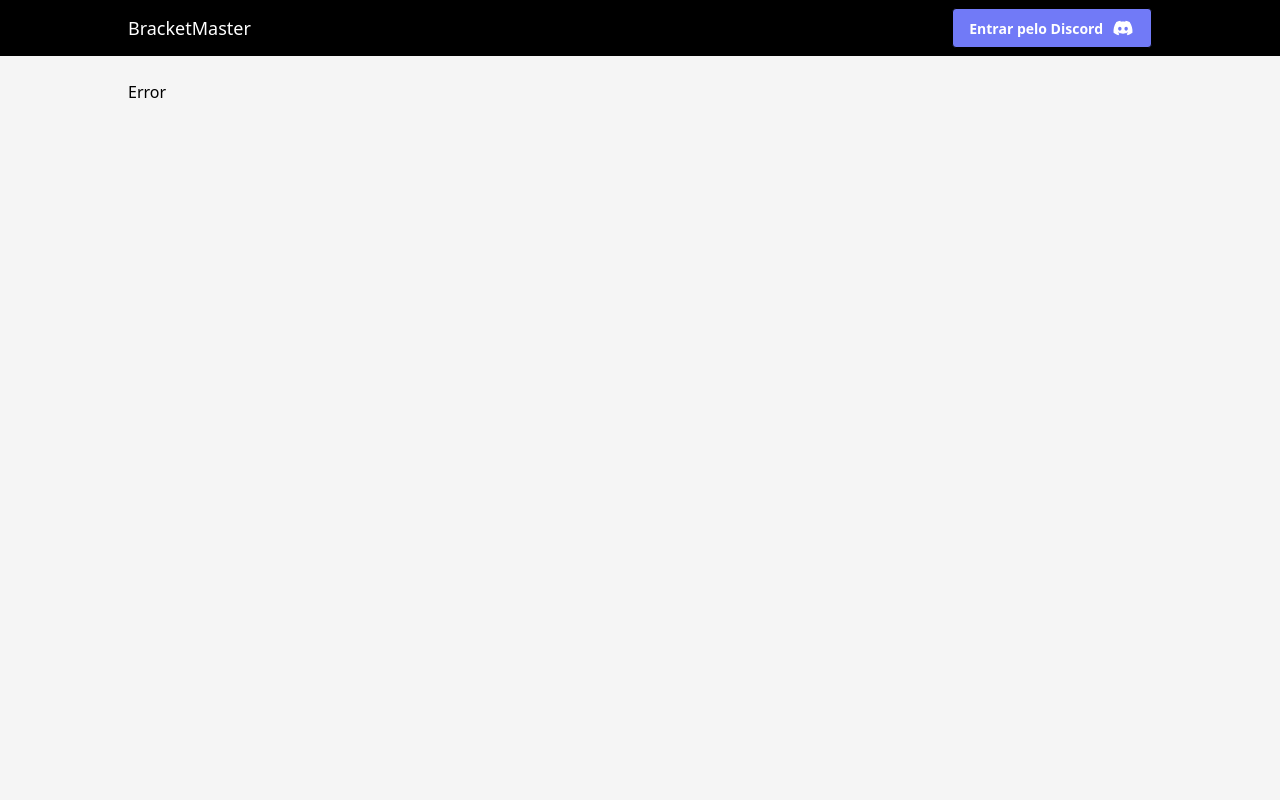
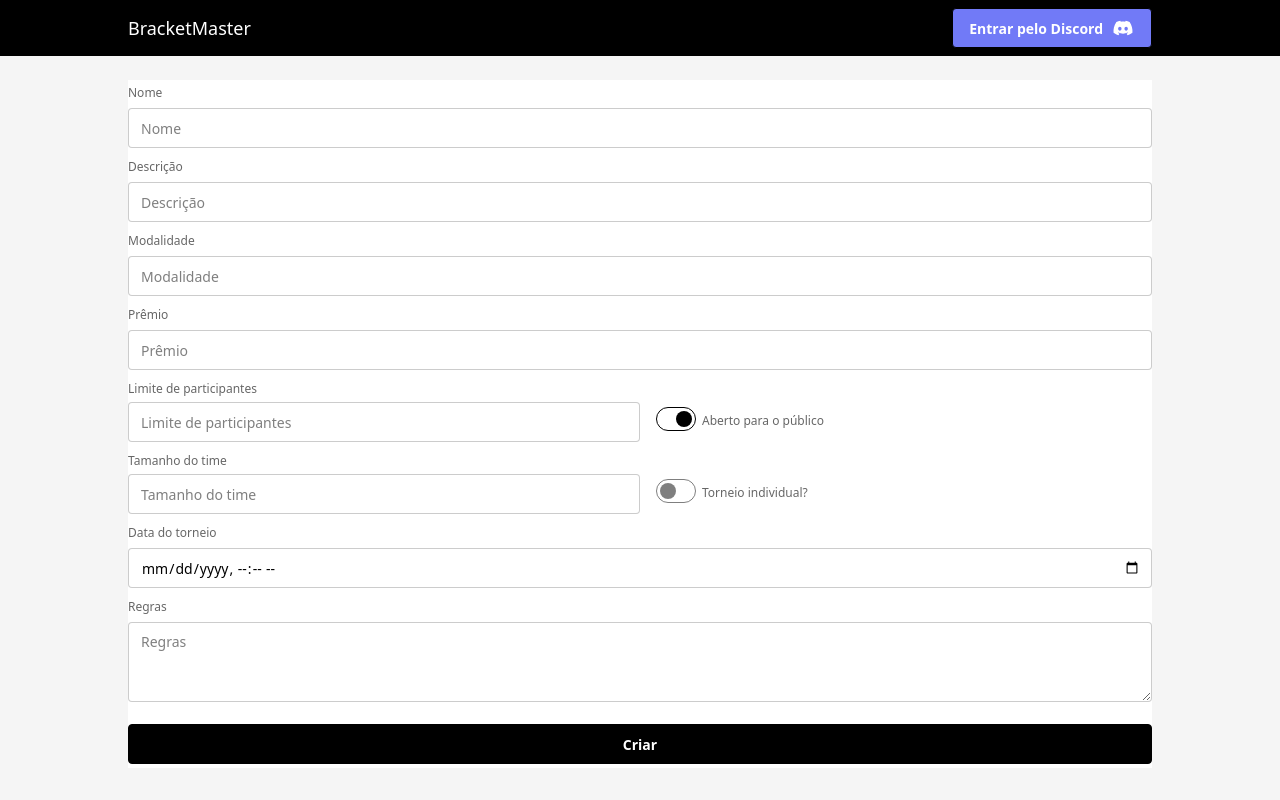
Before and after one commit to GustavoBrazThomaz/bracket-master, a React (Vite) app: page /teste in a window 1280 px wide. Built offline with nearby package versions, Linux system fonts and the light colour scheme; no server answers.

Commit message:
feat: add create tournament

```diff
--- a/index.html
+++ b/index.html
@@ -4,7 +4,7 @@
     <meta charset="UTF-8" />
     <link rel="icon" type="image/svg+xml" href="/vite.svg" />
     <meta name="viewport" content="width=device-width, initial-scale=1.0" />
-    <title>Vite + React + TS</title>
+    <title>BracketMaster</title>
   </head>
   <body>
     <div id="root"></div>
--- a/package.json
+++ b/package.json
@@ -10,6 +10,7 @@
     "preview": "vite preview"
   },
   "dependencies": {
+    "@hookform/resolvers": "^5.0.1",
     "@tailwindcss/vite": "^4.1.4",
     "@tanstack/react-query": "^5.74.4",
     "axios": "^1.9.0",
@@ -20,9 +21,11 @@
     "lucide-react": "^0.503.0",
     "react": "^19.0.0",
     "react-dom": "^19.0.0",
+    "react-hook-form": "^7.56.1",
     "react-hot-toast": "^2.5.2",
     "react-router": "^7.5.2",
     "tailwindcss": "^4.1.4",
+    "zod": "^3.24.3",
     "zustand": "^5.0.3"
   },
   "devDependencies": {
--- /dev/null
+++ b/src/page/tournaments/modal/create-tournament-modal.tsx
@@ -0,0 +1,12 @@
+import { TournamentForm } from "../../../ui/forms/tournament-form/tournament-form";
+
+export function CreateTournamentModal() {
+  return (
+    <dialog id="my_modal_1" className="modal">
+      <div className="modal-box">
+        <h3 className="font-bold text-lg">Criar Campeonato</h3>
+        <TournamentForm modalId="my_modal_1" />
+      </div>
+    </dialog>
+  );
+}
--- a/src/page/tournaments/tournaments.tsx
+++ b/src/page/tournaments/tournaments.tsx
@@ -1,5 +1,7 @@
 import { useGetTournaments } from "../../service/tournaments/use-get-tournaments";
 import TournamentCard from "../../ui/components/tournament-card";
+import { openModal } from "../../utils/modal";
+import { CreateTournamentModal } from "./modal/create-tournament-modal";
 
 export default function TournamentsPage() {
   const { data, isLoading, isPending } = useGetTournaments({
@@ -13,13 +15,20 @@ export default function TournamentsPage() {
   return (
     <div className="w-full space-y-4">
       <div className="w-full flex justify-end">
-        <button className="btn btn-neutral">Criar torneio</button>
+        <button
+          onClick={() => openModal("my_modal_1")}
+          className="btn btn-neutral"
+        >
+          Criar torneio
+        </button>
       </div>
       <div className="flex flex-wrap gap-4 justify-evenly">
         {data?.content.map((tournament) => (
           <TournamentCard tournament={tournament} key={tournament.id} />
         ))}
       </div>
+
+      <CreateTournamentModal />
     </div>
   );
 }
--- a/src/routes/routes.tsx
+++ b/src/routes/routes.tsx
@@ -4,6 +4,7 @@ import App from "../App";
 import { AppBar } from "../ui/components/appbar";
 import { DiscordAuth } from "../page/auth/discord-auth";
 import { TournamentPage } from "../page/tournaments/tournament";
+import { TournamentForm } from "../ui/forms/tournament-form/tournament-form";
 
 export const routes = createBrowserRouter([
   {
@@ -19,6 +20,10 @@ export const routes = createBrowserRouter([
         path: "tournament/:id",
         Component: TournamentPage,
       },
+      {
+        path: "teste",
+        Component: TournamentForm,
+      },
     ],
     errorElement: (
       <AppBar>
--- a/src/service/tournaments/tournaments.ts
+++ b/src/service/tournaments/tournaments.ts
@@ -1,5 +1,6 @@
 import { API } from "../../config/API";
 import { PaginationInput } from "../../types/pagination";
+import { TournamentFormSchema } from "../../ui/forms/tournament-form/tournament-form.validator";
 import { Tournament, TournamentResponse } from "./types";
 
 export async function getTournaments({
@@ -21,3 +22,8 @@ export async function getTournamentById({
   const { data } = await API.get(`/tournaments/${id}`);
   return data;
 }
+
+export async function postNewTournament(form: TournamentFormSchema) {
+  const { data } = await API.post("/tournaments", form);
+  return data;
+}
--- /dev/null
+++ b/src/service/tournaments/use-tournament.tsx
@@ -0,0 +1,18 @@
+import { useMutation, useQueryClient } from "@tanstack/react-query";
+import { postNewTournament } from "./tournaments";
+import { useNavigate } from "react-router";
+
+export function useTournament() {
+  const navigate = useNavigate();
+  const queryClient = useQueryClient();
+
+  const newTournament = useMutation({
+    mutationFn: postNewTournament,
+    onSuccess() {
+      queryClient.invalidateQueries({ queryKey: ["fetchTournaments"] });
+      navigate("/");
+    },
+  });
+
+  return { newTournament };
+}
--- /dev/null
+++ b/src/ui/forms/tournament-form/tournament-form.tsx
@@ -0,0 +1,142 @@
+import { zodResolver } from "@hookform/resolvers/zod";
+import { useForm } from "react-hook-form";
+import { useTournament } from "../../../service/tournaments/use-tournament";
+import {
+  TournamentFormSchema,
+  tournamentFormSchema,
+} from "./tournament-form.validator";
+import { closeModal } from "../../../utils/modal";
+
+interface Props {
+  modalId?: string;
+}
+
+export function TournamentForm({ modalId }: Props) {
+  const { register, handleSubmit, watch } = useForm<TournamentFormSchema>({
+    resolver: zodResolver(tournamentFormSchema),
+  });
+
+  const { newTournament } = useTournament();
+  function submitForm(data: TournamentFormSchema) {
+    newTournament.mutate(data);
+
+    if (modalId) closeModal(modalId);
+  }
+
+  return (
+    <form
+      onSubmit={handleSubmit(submitForm)}
+      method="dialog"
+      className="fieldset bg-white w-full [&_input]:w-full [&_input]:mb-1"
+    >
+      <label className="label">Nome</label>
+      <input
+        {...register("name")}
+        type="text"
+        className="input"
+        placeholder="Nome"
+      />
+
+      <label className="label">Descrição</label>
+      <input
+        {...register("description")}
+        type="text"
+        className="input"
+        placeholder="Descrição"
+      />
+
+      <label className="label">Modalidade</label>
+      <input
+        {...register("modality")}
+        type="text"
+        className="input"
+        placeholder="Modalidade"
+      />
+
+      <label className="label">Prêmio</label>
+      <input
+        {...register("prizePool")}
+        type="text"
+        className="input"
+        placeholder="Prêmio"
+      />
+
+      <div className="flex gap-4 ">
+        <div className="w-full max-w-1/2 flex flex-col">
+          <label className="label mb-1">Limite de participantes</label>
+          <input
+            type="number"
+            {...register("registrationLimit")}
+            className="input"
+            placeholder="Limite de participantes"
+            title="Limite de participantes"
+          />
+        </div>
+
+        <label className="label mt-4">
+          <input
+            type="checkbox"
+            defaultChecked
+            {...register("isOpen")}
+            className="toggle max-w-[40px]"
+          />
+          Aberto para o público
+        </label>
+      </div>
+
+      <div className="flex gap-4">
+        <div className="w-full max-w-1/2 flex flex-col">
+          <label className="label mb-1">Tamanho do time</label>
+          <input
+            type="number"
+            className="input"
+            {...register("teamSize")}
+            placeholder="Tamanho do time"
+            title="Tamanho do time"
+            disabled={watch("isIndividual")}
+          />
+        </div>
+
+        <label className="label mt-4">
+          <input
+            type="checkbox"
+            {...register("isIndividual")}
+            className="toggle max-w-[40px]"
+          />
+          Torneio individual?
+        </label>
+      </div>
+
+      <label className="label">Data do torneio</label>
+      <input type="datetime-local" className="input" {...register("date")} />
+
+      <label className="label">Regras</label>
+      <textarea
+        {...register("rules")}
+        className="textarea w-full"
+        placeholder="Regras"
+      />
+
+      <div className="flex gap-4 w-full">
+        {modalId && (
+          <button
+            onClick={() => closeModal(modalId ?? "")}
+            type="button"
+            className="btn btn-outline mt-4 w-[48.5%]"
+          >
+            Fechar
+          </button>
+        )}
+
+        <button
+          type="submit"
+          className={`btn btn-neutral mt-4 ${
+            modalId ? "w-[48.5%] " : "w-full"
+          }`}
+        >
+          Criar
+        </button>
+      </div>
+    </form>
+  );
+}
--- /dev/null
+++ b/src/ui/forms/tournament-form/tournament-form.validator.ts
@@ -0,0 +1,16 @@
+import z from "zod";
+
+export const tournamentFormSchema = z.object({
+  name: z.string().min(1),
+  description: z.string().min(1),
+  rules: z.string().min(1),
+  modality: z.string().min(1),
+  prizePool: z.string().min(1),
+  registrationLimit: z.string(),
+  teamSize: z.string(),
+  isOpen: z.boolean(),
+  isIndividual: z.boolean(),
+  date: z.string(),
+});
+
+export type TournamentFormSchema = z.infer<typeof tournamentFormSchema>;
--- /dev/null
+++ b/src/utils/modal.ts
@@ -0,0 +1,13 @@
+export function openModal(id: string) {
+  const modal = document.getElementById(id) as HTMLDialogElement | null;
+  if (modal) {
+    modal.showModal();
+  }
+}
+
+export function closeModal(id: string) {
+  const modal = document.getElementById(id) as HTMLDialogElement | null;
+  if (modal) {
+    modal.close();
+  }
+}
```
Also changed, not shown: 1 other file (tests, documents, lock files or other folders).
